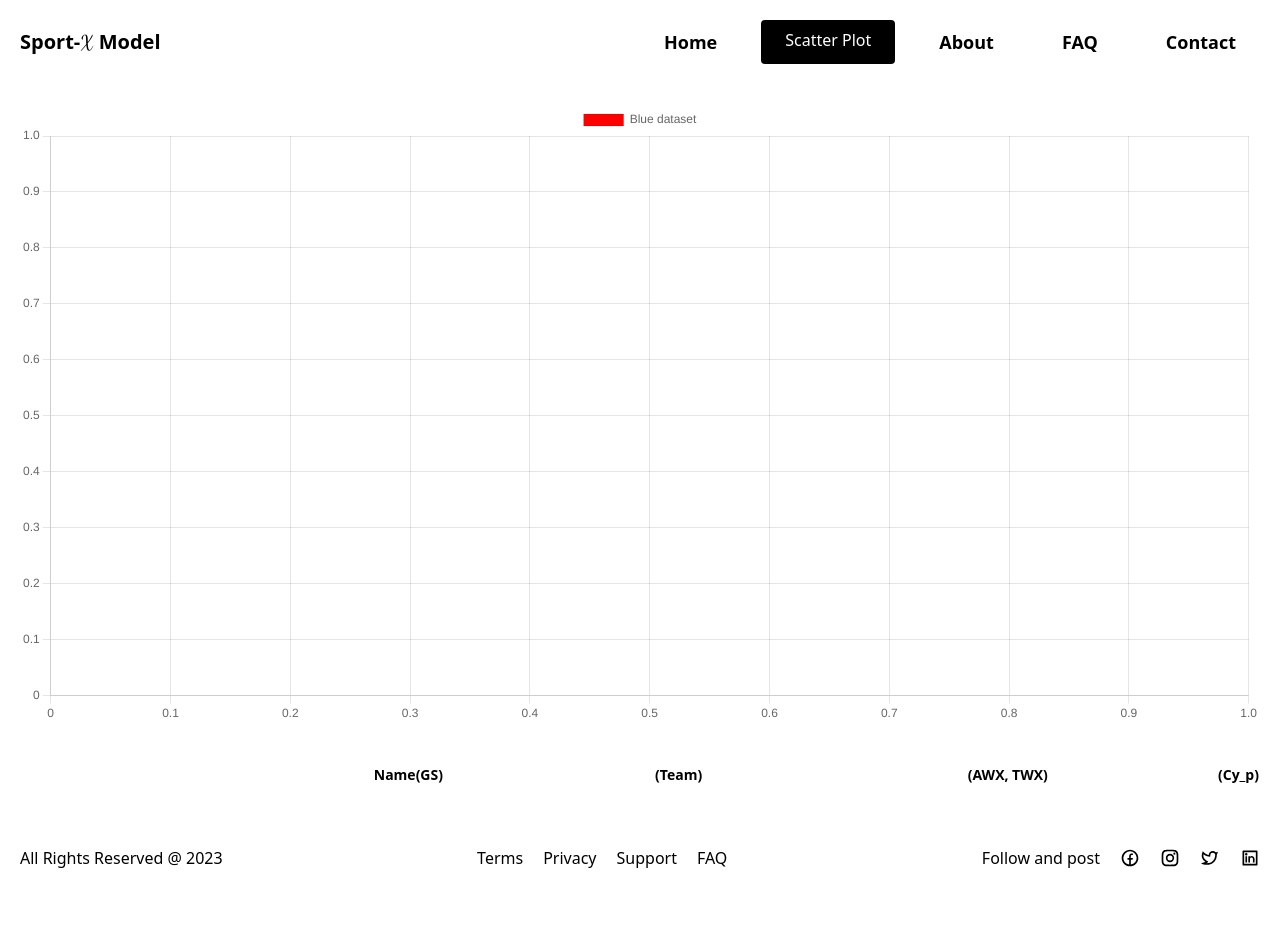
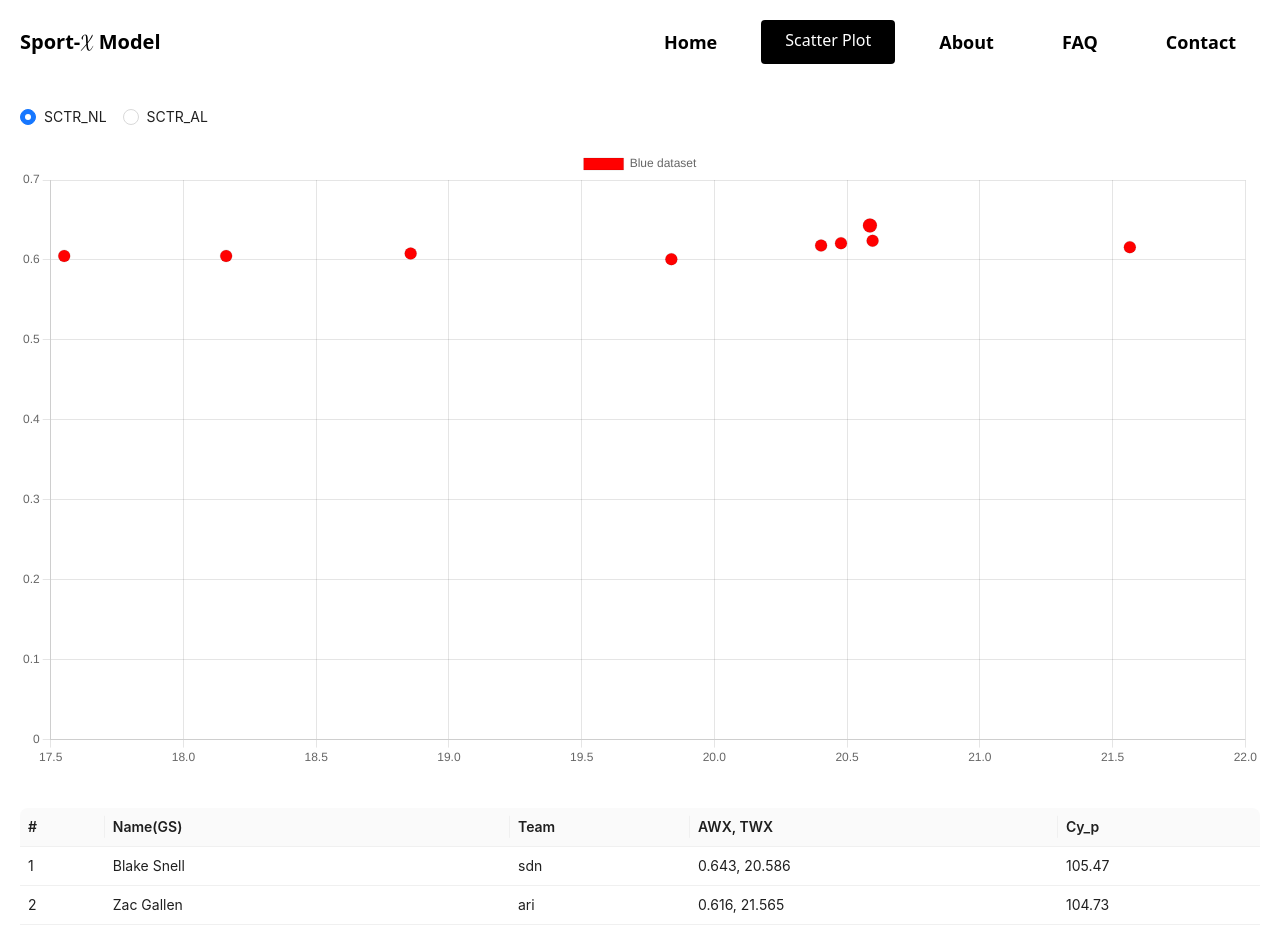
Before and after one commit to faysalewucse/sport-x, a React (Vite) app: page /scatterplot in a window 1280 px wide. Shown: the top 936 px of the page. Before the commit the page ends 870 px from the top, so only its background shows below. Built offline with nearby package versions, Linux system fonts and the light colour scheme.

Commit message:
added two btn to upper of sctr plot and change table design

```diff
--- a/src/Cards/ScatterplotListCard.jsx
+++ /dev/null
@@ -1,15 +0,0 @@
-const ScatterplotListCard = ({ data, index }) => {
-  return (
-    <tbody>
-      <tr>
-        <td className="border border-gray-300">{index}</td>
-        <td className="border border-gray-300">{data.sp_name}</td>
-        <td className="border border-gray-300">{data.team}</td>
-        <td className="border border-gray-300">{`(${data.awx}, ${data.twx})`}</td>
-        <td className="border border-gray-300">{data.cy_p}</td>
-      </tr>
-    </tbody>
-  );
-};
-
-export default ScatterplotListCard;
--- a/src/components/Footer.jsx
+++ b/src/components/Footer.jsx
@@ -8,16 +8,18 @@ import { Link } from "react-router-dom";
 
 const Footer = () => {
   return (
-    <div className="max-w-7xl mx-auto px-5 md:flex md:text-left text-center justify-between">
-      <h1>All Rights Reserved @ 2023</h1>
-      <div className="flex md:justify-start justify-center gap-5">
-        <Link>Terms</Link>
-        <Link>Privacy</Link>
-        <Link>Support</Link>
-        <Link>FAQ</Link>
+    <div className="max-w-7xl mx-auto p-5 md:flex md:text-left md:text-md text-sm text-center justify-between">
+      <div className="flex justify-between mb-3">
+        <h1>All Rights Reserved @ 2023</h1>
+        <div className="flex md:justify-start justify-center gap-1 md:gap-5">
+          <Link>Terms</Link>
+          <Link>Privacy</Link>
+          <Link>Support</Link>
+          <Link>FAQ</Link>
+        </div>
       </div>
       <div className="flex md:justify-end justify-center gap-5 items-center">
-        <h1>Follow and post</h1>
+        <h1 className="text-lg">Follow and post</h1>
         <div className="flex items-center gap-5 text-xl">
           <RiFacebookCircleLine />
           <RiInstagramLine />
--- a/src/pages/ScatterPlot.jsx
+++ b/src/pages/ScatterPlot.jsx
@@ -7,7 +7,9 @@ import {
 } from "chart.js";
 import { Bubble } from "react-chartjs-2";
 import { gamesData } from "../data/data";
-import ScatterplotListCard from "../Cards/ScatterplotListCard";
+import { Radio, Table } from "antd";
+import { useState } from "react";
+import { useNavigate } from "react-router-dom";
 
 ChartJS.register(LinearScale, PointElement, Tooltip, Legend);
 
@@ -20,9 +22,16 @@ const options = {
 };
 
 const ScatterPlot = () => {
-  const allData = gamesData.filter(game=> game.chart_type === "sctr").map((data) => {
-    return { x: data.twx, y: data.awx, r: parseInt(data.cy_p / 15) };
-  });
+  const [selectedValue, setSelectedValue] = useState("sctr_NL");
+  const onChange = (e) => {
+    setSelectedValue(e.target.value);
+  };
+
+  const allData = gamesData
+    .filter((game) => game.chart_type === selectedValue)
+    .map((data) => {
+      return { x: data.twx, y: data.awx, r: parseInt(data.cy_p / 15) };
+    });
 
   const data = {
     datasets: [
@@ -34,26 +43,72 @@ const ScatterPlot = () => {
     ],
   };
 
+  const tableData = gamesData
+    .filter((game) => game.chart_type === selectedValue)
+    .map((data, index) => {
+      return {
+        id: data._id["$oid"],
+        serial: index + 1,
+        name: data.sp_name,
+        team: data.team,
+        awx_twx: `${data.awx}, ${data.twx}`,
+        cy_p: data.cy_p,
+      };
+    });
+
+  const columns = [
+    {
+      title: "#",
+      dataIndex: "serial",
+      key: "serial",
+    },
+    {
+      title: "Name(GS)",
+      dataIndex: "name",
+      key: "name",
+    },
+    {
+      title: "Team",
+      dataIndex: "team",
+      key: "team",
+    },
+    {
+      title: "AWX, TWX",
+      dataIndex: "awx_twx",
+      key: "awx_twx",
+    },
+    {
+      title: "Cy_p",
+      dataIndex: "cy_p",
+      key: "cy_p",
+    },
+  ];
+
+  const navigate = useNavigate();
+
   return (
     <div className="p-5">
+      <Radio.Group className="mb-5" onChange={onChange} value={selectedValue}>
+        <Radio value="sctr_NL">SCTR_NL</Radio>
+        <Radio value="sctr_AL">SCTR_AL</Radio>
+      </Radio.Group>
+      {/* Scatter Plot */}
       <Bubble options={options} data={data} />
-      <div className="my-10">
-        <table className="min-w-full border-collapse text-sm">
-          <thead>
-            <tr>
-              <th className="w-1/5"></th>
-              <th className="w-1/4 text-center">Name(GS)</th>
-              <th className="w-1/5 text-center">(Team)</th>
-              <th className="w-3/5 text-center">(AWX, TWX)</th>
-              <th className="w-4/5 text-center">(Cy_p)</th>
-            </tr>
-          </thead>
-
-          {gamesData.filter(game=> game.chart_type === "sctr").map((data, index) => (
-            <ScatterplotListCard key={data._id} data={data} index={index + 1} />
-          ))}
-        </table>
-      </div>
+      {/* Table */}
+      <Table
+        size="small"
+        className="my-10"
+        dataSource={tableData}
+        columns={columns}
+        pagination={false}
+        onRow={(record) => {
+          return {
+            onClick: () => {
+              navigate(`/statistics/${record.id}`);
+            },
+          };
+        }}
+      />
     </div>
   );
 };
--- a/src/pages/Statistics.jsx
+++ b/src/pages/Statistics.jsx
@@ -23,6 +23,7 @@ const Statistics = () => {
           <Radio value={2}>Moving Avg Line</Radio>
         </Radio.Group>
       </div>
+
       <MixedChart
         x={data.x_arr.split(",")}
         y={data.y_arr.split(",")}
```
